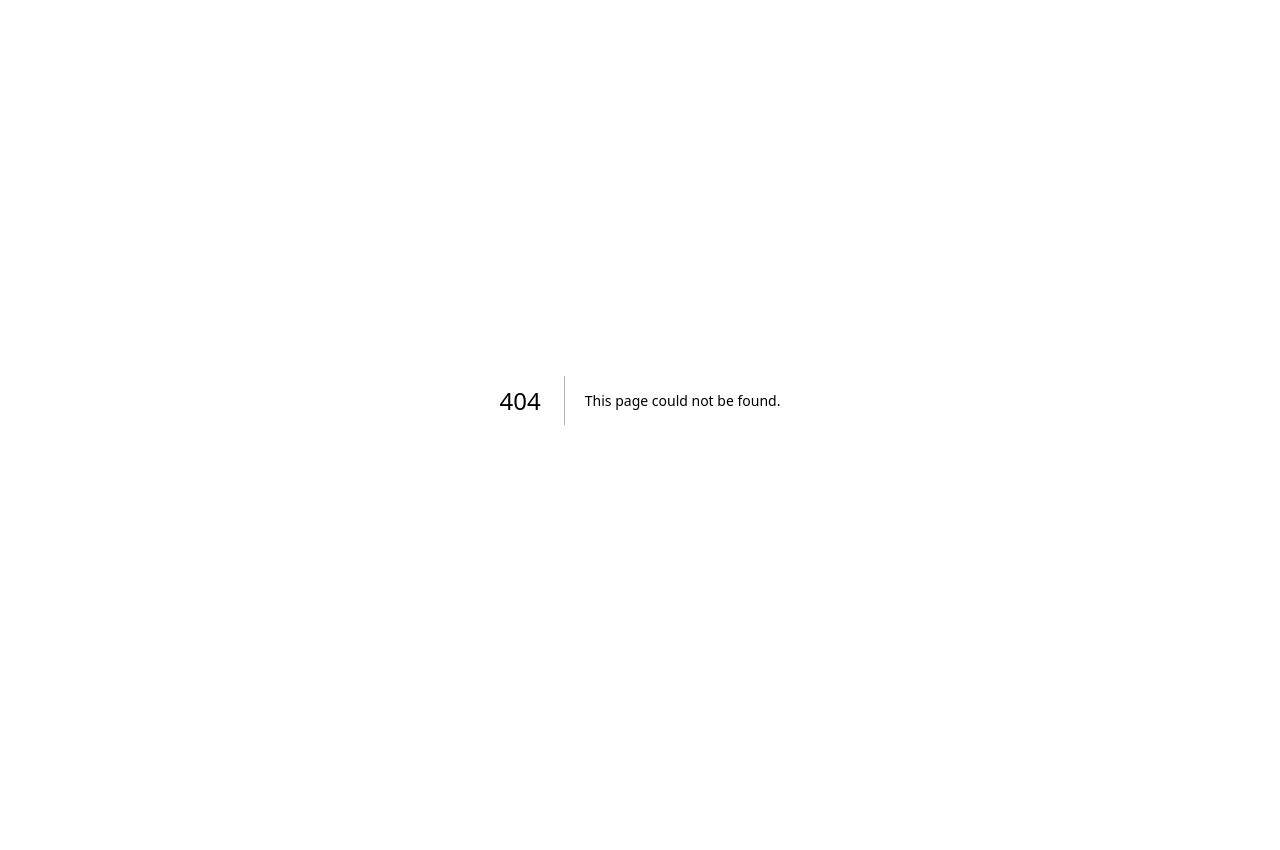
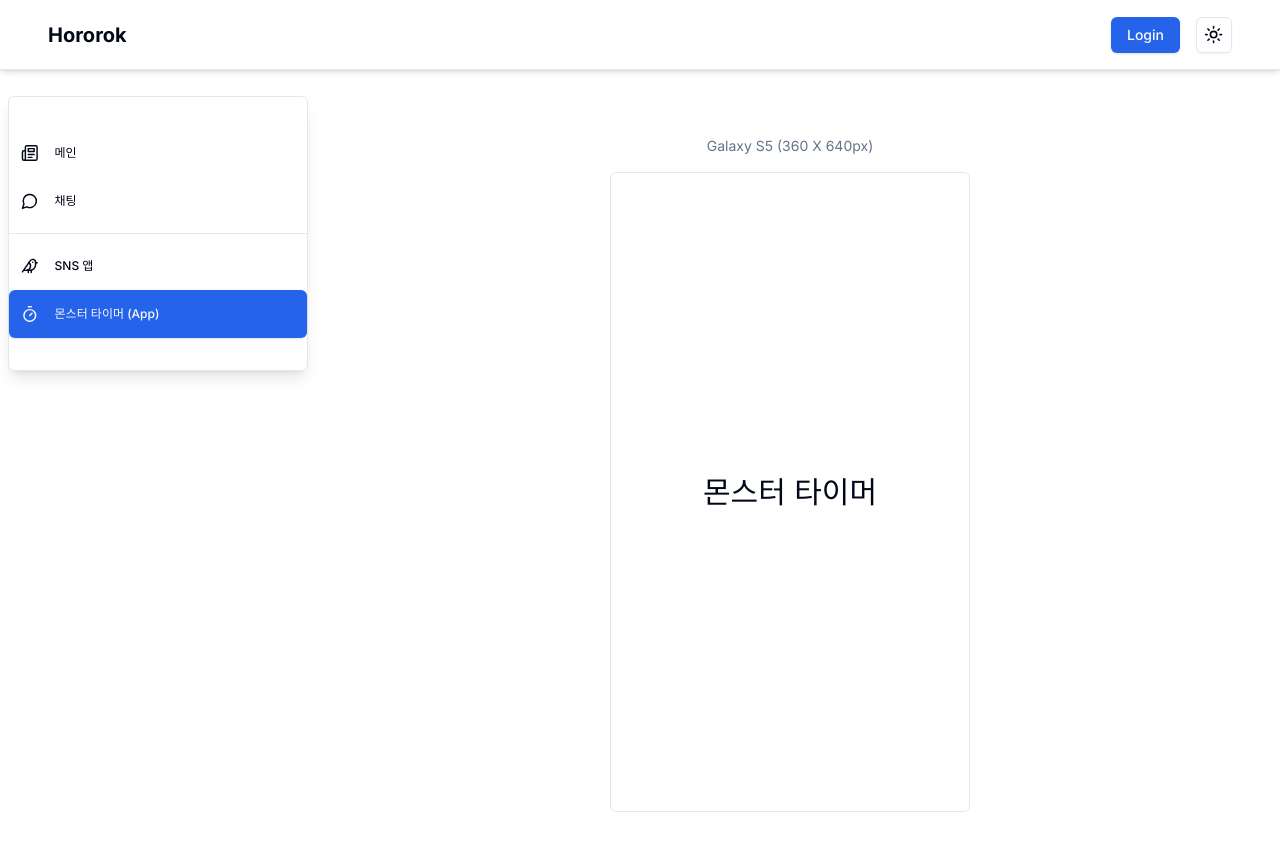
Before and after one commit to dev-hororok/hororok-app, a Next.js app: page /timer in a window 1280 px wide. Before the commit this address had no page. Before the commit the page ends 800 px from the top, so only its background shows below. Built offline with nearby package versions, Linux system fonts and the light colour scheme.

Commit message:
✨ Timer앱 레이아웃 처리

```diff
--- /dev/null
+++ b/src/app/(main)/timer/layout.tsx
@@ -0,0 +1,9 @@
+import { MobileLayout } from '@/components/layouts/MobileLayout';
+
+export default function TimerLayout({
+  children,
+}: {
+  children: React.ReactNode;
+}) {
+  return <MobileLayout>{children}</MobileLayout>;
+}
--- /dev/null
+++ b/src/app/(main)/timer/page.tsx
@@ -0,0 +1,9 @@
+export default function Home() {
+  return (
+    <main className="relative flex w-full h-full justify-center">
+      <div className="w-full h-full flex items-center justify-center text-3xl">
+        몬스터 타이머
+      </div>
+    </main>
+  );
+}
--- a/src/app/auth/layout.tsx
+++ b/src/app/auth/layout.tsx
@@ -18,7 +18,7 @@ export default function AuthLayout({
 }) {
   return (
     <>
-      <div className="container relative hidden h-screen flex-col items-center justify-center md:grid lg:max-w-none lg:grid-cols-2 lg:px-0">
+      <div className="container relative h-screen flex items-center justify-center md:grid lg:max-w-none lg:grid-cols-2 lg:px-0">
         <div className="relative hidden h-full flex-col bg-muted p-10 text-white lg:flex dark:border-r">
           <div className="absolute inset-0 bg-zinc-900" />
           <div
--- a/src/components/layouts/AppLayout.tsx
+++ b/src/components/layouts/AppLayout.tsx
@@ -2,7 +2,13 @@
 import { ReactNode } from 'react';
 import { Header } from '../header/Header';
 import { SideNav } from '../sidenav/SideNav';
-import { Bird, LucideIcon, MessageCircle, Newspaper } from 'lucide-react';
+import {
+  Bird,
+  LucideIcon,
+  MessageCircle,
+  Newspaper,
+  Timer,
+} from 'lucide-react';
 
 export interface NavItem {
   title: string;
@@ -29,6 +35,11 @@ const projectNavItems: NavItem[] = [
     href: '/sns',
     icon: Bird,
   },
+  {
+    title: '몬스터 타이머 (App)',
+    href: '/timer',
+    icon: Timer,
+  },
 ];
 
 interface Props {
--- /dev/null
+++ b/src/components/layouts/MobileLayout.tsx
@@ -0,0 +1,19 @@
+'use client';
+import { ReactNode } from 'react';
+
+interface Props {
+  children: ReactNode;
+}
+
+export const MobileLayout = ({ children }: Props) => {
+  return (
+    <div className="absolute sm:relative sm:py-10 top-0 left-0 z-40 w-full flex flex-col gap-4 items-center justify-center">
+      <p className="text-sm hidden sm:block text-muted-foreground">
+        Galaxy S5 (360 X 640px)
+      </p>
+      <div className="w-full h-screen sm:w-[360px] sm:h-[640px] border rounded-md bg-background">
+        {children}
+      </div>
+    </div>
+  );
+};
```
